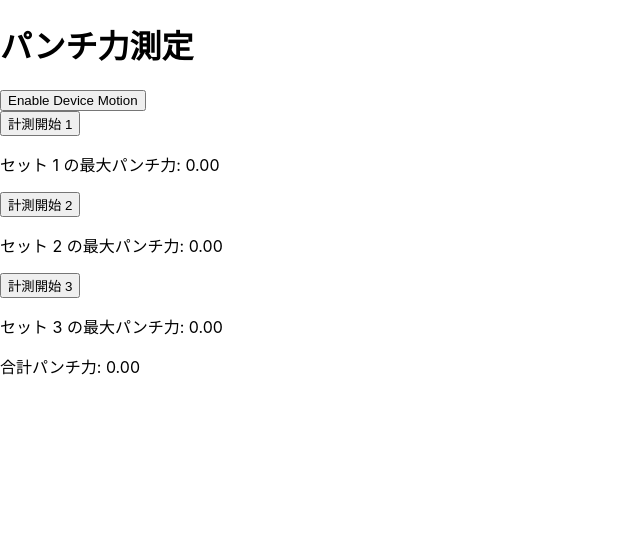
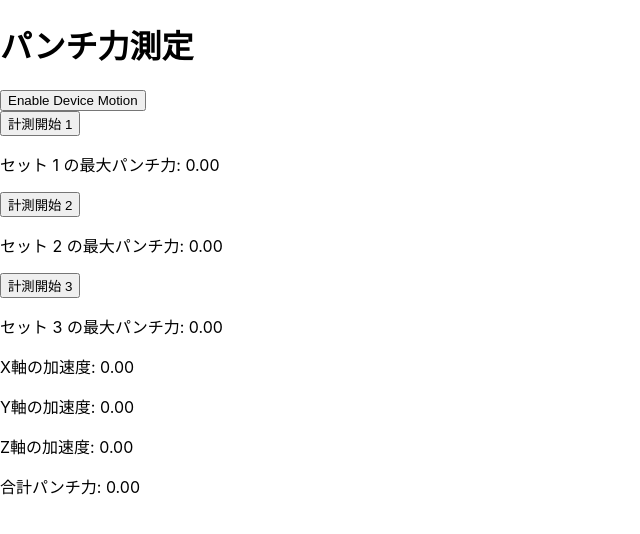
Before and after one commit to MaTTalv001/punch, a React (Create React App) app: page / in a window 1280 px wide. Shown: the top 534 px of the page, without its empty margins (0-640 px from the left). Built offline with nearby package versions, Linux system fonts and the light colour scheme.

Commit message:
3回それぞれ計測

```diff
--- a/src/App.js
+++ b/src/App.js
@@ -39,6 +39,9 @@ function App() {
                     <p>{`セット ${index + 1} の最大パンチ力: ${power.toFixed(2)}`}</p>
                 </div>
             ))}
+            <p>X軸の加速度: {motion.x?.toFixed(2) || 'Not available'}</p>
+            <p>Y軸の加速度: {motion.y?.toFixed(2) || 'Not available'}</p>
+            <p>Z軸の加速度: {motion.z?.toFixed(2) || 'Not available'}</p>
             <p>合計パンチ力: {totalPower.toFixed(2)}</p>
         </div>
     );
```
